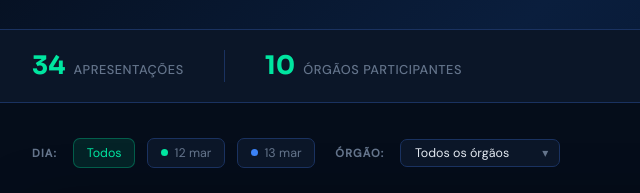
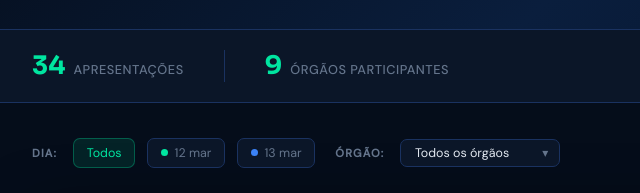
Before and after one commit to subpleimpgo/solucoesmp, a plain HTML site: page index.html in a window 1280 px wide. Shown: the part 213-406 px from the top of the page, 0-640 px from the left. Drawn offline with nearby package versions, Linux system fonts and the light colour scheme; a web font is replaced by a local one.

Commit message:
Remove LABIIH and update MPGO entries

```diff
--- a/index.html
+++ b/index.html
@@ -401,7 +401,6 @@
     <div class="select-wrap">
       <select class="filter-select" id="mpSelect" onchange="filterRows()">
         <option value="all">Todos os órgãos</option>
-        <option value="LABIIH">LABIIH</option>
         <option value="MPAC">MPAC</option>
         <option value="MPBA">MPBA</option>
         <option value="MPGO">MPGO</option>
@@ -487,7 +486,6 @@ const MP_COLORS = {
   MPAC:   { color:'#2dd4bf', bg:'rgba(20,184,166,.1)',  border:'rgba(20,184,166,.25)' },
   MPMS:   { color:'#fb923c', bg:'rgba(249,115,22,.1)',  border:'rgba(249,115,22,.25)' },
   MPGO:   { color:'#4ade80', bg:'rgba(34,197,94,.1)',   border:'rgba(34,197,94,.25)' },
-  LABIIH: { color:'#94a3b8', bg:'rgba(100,116,139,.1)', border:'rgba(100,116,139,.25)' },
 };
 
 /* ── DESCRIÇÕES E UNIDADES (fonte: planilha) ── */
@@ -665,7 +663,7 @@ Outra ferramenta importante é a Anton.IA. Nas suas últimas atualizações ela
 Utilizando uma infraestrutura baseada em JupyterHub, o MPAC Lab oferece um espaço centralizado que permite a execução de um ambiente interativo de programação, diretamente no navegador, eliminando barreiras técnicas relacionadas à instalação e configuração de ambientes de desenvolvimento.
 
 Isso possibilita que os participantes foquem no aprendizado e na experimentação, trabalhando com linguagens como Python e bibliotecas voltadas à análise de dados, automação e desenvolvimento de sistemas de inteligência artificial.` },
-  28: { unit:`LABIIH (Laboratório de Inovação em Identificação Humana) – PCGO`, desc:`Informações a confirmar.` },
+  28: { unit:`Ministério Público do Estado de Goiás (MPGO)`, desc:`Informações a confirmar.` },
   29: { unit:`Ministério Público do Estado de Goiás (MPGO)`, desc:`Informações a confirmar.` },
   30: { unit:`Ministério Público do Estado de Goiás (MPGO)`, desc:`Informações a confirmar.` },
   31: { unit:`Ministério Público do Estado de Goiás (MPGO)`, desc:`Informações a confirmar.` },
@@ -704,13 +702,13 @@ const DATA = [
   { id:25, date:'13/03', time:'09:05', timeEnd:'09:15', mp:'MPMS', title:'Área Meio – Nova Ferramenta de Atos e Normas do MP', presenter:'Marco Antonio Vieira de Oliveira', role:'Divisão de Qualidade / Secretaria de Tecnologia da Informação', pending:false },
   { id:26, date:'13/03', time:'09:15', timeEnd:'09:25', mp:'MPAC', title:'Tecnolog.IA', presenter:'Antonio Anerão', role:'Programador', pending:false },
   { id:27, date:'13/03', time:'09:25', timeEnd:'09:35', mp:'MPAC', title:'MPAC Lab', presenter:'Antonio Anerão', role:'Programador', pending:false },
-  { id:28, date:'13/03', time:'09:35', timeEnd:'09:45', mp:'LABIIH', title:'Projeto Cadeia de Custódia', presenter:'', role:'', pending:true },
-  { id:29, date:'13/03', time:'09:45', timeEnd:'09:50', mp:'MPGO', title:'Projeto 1', presenter:'Rafael Correa Costa', role:'Promotor de Justiça e Coordenador do Núcleo de Dados e IA do MPGO', pending:false },
-  { id:30, date:'13/03', time:'09:50', timeEnd:'09:55', mp:'MPGO', title:'Projeto 2', presenter:'Rafael Correa Costa', role:'Promotor de Justiça e Coordenador do Núcleo de Dados e IA do MPGO', pending:false },
-  { id:31, date:'13/03', time:'09:55', timeEnd:'10:00', mp:'MPGO', title:'Projeto 3', presenter:'Rafael Correa Costa', role:'Promotor de Justiça e Coordenador do Núcleo de Dados e IA do MPGO', pending:false },
-  { id:32, date:'13/03', time:'10:00', timeEnd:'10:05', mp:'MPGO', title:'Projeto 4', presenter:'Rafael Correa Costa', role:'Promotor de Justiça e Coordenador do Núcleo de Dados e IA do MPGO', pending:false },
-  { id:33, date:'13/03', time:'10:05', timeEnd:'10:10', mp:'MPGO', title:'Projeto 5', presenter:'Rafael Correa Costa', role:'Promotor de Justiça e Coordenador do Núcleo de Dados e IA do MPGO', pending:false },
-  { id:34, date:'13/03', time:'10:10', timeEnd:'10:15', mp:'MPGO', title:'Projeto 6', presenter:'Rafael Correa Costa', role:'Promotor de Justiça e Coordenador do Núcleo de Dados e IA do MPGO', pending:false },
+  { id:28, date:'13/03', time:'09:35', timeEnd:'09:45', mp:'MPGO', title:'Projeto 1', presenter:'', role:'', pending:true },
+  { id:29, date:'13/03', time:'09:45', timeEnd:'09:50', mp:'MPGO', title:'Projeto 2', presenter:'Rafael Correa Costa', role:'Promotor de Justiça e Coordenador do Núcleo de Dados e IA do MPGO', pending:false },
+  { id:30, date:'13/03', time:'09:50', timeEnd:'09:55', mp:'MPGO', title:'Projeto 3', presenter:'Rafael Correa Costa', role:'Promotor de Justiça e Coordenador do Núcleo de Dados e IA do MPGO', pending:false },
+  { id:31, date:'13/03', time:'09:55', timeEnd:'10:00', mp:'MPGO', title:'Projeto 4', presenter:'Rafael Correa Costa', role:'Promotor de Justiça e Coordenador do Núcleo de Dados e IA do MPGO', pending:false },
+  { id:32, date:'13/03', time:'10:00', timeEnd:'10:05', mp:'MPGO', title:'Projeto 5', presenter:'Rafael Correa Costa', role:'Promotor de Justiça e Coordenador do Núcleo de Dados e IA do MPGO', pending:false },
+  { id:33, date:'13/03', time:'10:05', timeEnd:'10:10', mp:'MPGO', title:'Projeto 6', presenter:'Rafael Correa Costa', role:'Promotor de Justiça e Coordenador do Núcleo de Dados e IA do MPGO', pending:false },
+  { id:34, date:'13/03', time:'10:10', timeEnd:'10:15', mp:'MPGO', title:'Projeto 7', presenter:'Rafael Correa Costa', role:'Promotor de Justiça e Coordenador do Núcleo de Dados e IA do MPGO', pending:false },
 ];
 
 let currentDateFilter = 'all';
```
